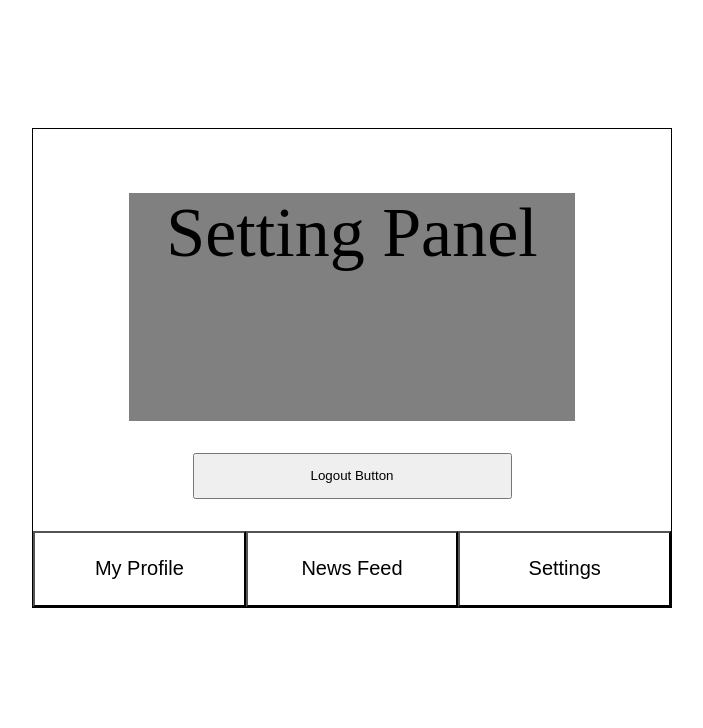
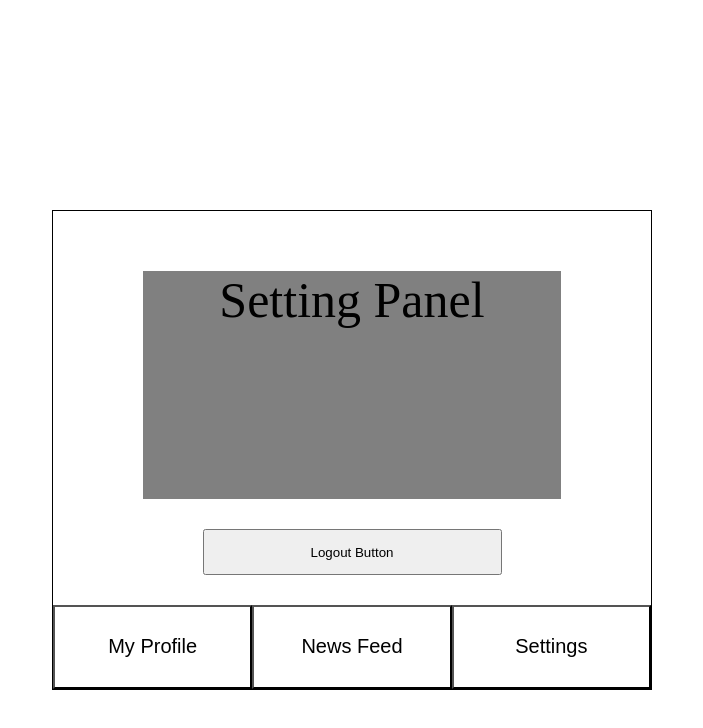
Before and after one commit to David3567/Antra-Share-Feb-2022, an Angular app in the folder TeamProject/: page / in a window 1280 px wide. Shown: the top 728 px of the page, without its empty margins (288-991 px from the left). Built offline with nearby package versions, Linux system fonts and the light colour scheme.

Commit message:
fixed problems Jason mentioned

```diff
--- a/TeamProject/src/app/modules/setting/setting-panel/setting-panel.component.css
+++ b/TeamProject/src/app/modules/setting/setting-panel/setting-panel.component.css
@@ -2,34 +2,36 @@
     margin: 0;
     padding: 0;
     box-sizing: border-box;
-    color: black;
+    margin: auto;
 }
 
+.main-container {
+    display: flex;
+    align-items: center;
+    justify-content: center;
+    height: 900px;
+    width: 600px;
 
+}
 .container {
     display: flex;
     flex-direction: column;
-    height: 60vh;
-    width: 80vh;
+    height: 480px;
+    width: 600px;
     background-color: white;
-    border-color: black;
     border: 1px solid;
     align-items: center;
     justify-content: center;
-    margin:auto;
-    margin-top: 10%;
-    /* text-align: center; */
 }
 
 .setting-panel-container{
     width: 70%;
     height: 50%;
     border: 1px;
-    border-color: black;
     background: grey;
     margin-top: 10%;
     margin-bottom: 5%;
-    font-size: 70px;
+    font-size: 50px;
     text-align: center;
 
 }
@@ -50,14 +52,14 @@ footer {
     display: flex;
     justify-content: spread-between;
     width: 100%;
-    height: 10vh;
+    height: 88px;
 
 }
 
 footer>button{
     width: 100%;
+    height:100%;
     background-color: white;
-    padding: 10px 15px;
     cursor: pointer;
     font-size: 20px;
 }
--- a/TeamProject/src/app/modules/setting/setting-panel/setting-panel.component.html
+++ b/TeamProject/src/app/modules/setting/setting-panel/setting-panel.component.html
@@ -1,3 +1,4 @@
+<div class="main-container">
     <div class="container">
         <div class="setting-panel-container">
             Setting Panel
@@ -9,3 +10,4 @@
             <button>Settings</button>
         </footer>
     </div>
+</div>
```
Lines whose indentation alone changed are shown as unchanged.
